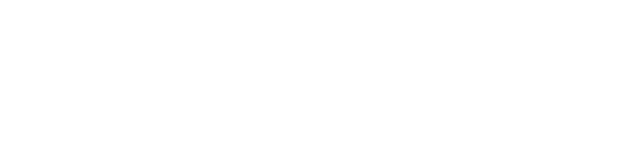
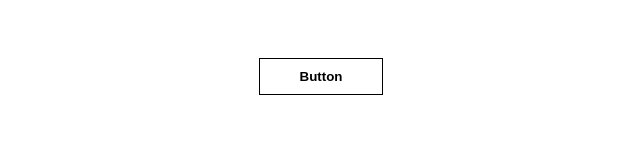
Before and after one commit to RY2291/Udemy_JS_CSS, a plain HTML site: page 02_HTMLとCSSを極める（トランジション編）/010_ホバーで色が変わるボタン/start/index.html in a window 1280 px wide. Shown: the whole page, without its empty margins (319-959 px from the left). Drawn offline with Linux system fonts and the light colour scheme.

Commit message:
[fin]ホバーとSCSS

```diff
--- a/02_HTMLとCSSを極める（トランジション編）/010_ホバーで色が変わるボタン/start/index.html
+++ b/02_HTMLとCSSを極める（トランジション編）/010_ホバーで色が変わるボタン/start/index.html
@@ -0,0 +1,15 @@
+<!DOCTYPE html>
+<html lang="en">
+<head>
+  <meta charset="UTF-8">
+  <meta http-equiv="X-UA-Compatible" content="IE=edge">
+  <meta name="viewport" content="width=device-width, initial-scale=1.0">
+  <title>Document</title>
+  <link rel="stylesheet" href="style.css">
+</head>
+<body>
+  <div id="container">
+    <button class="btn">Button</button>
+  </div>
+</body>
+</html>
--- /dev/null
+++ b/02_HTMLとCSSを極める（トランジション編）/010_ホバーで色が変わるボタン/start/style.scss
@@ -0,0 +1,23 @@
+$cWhite: white;
+$cBlack: black;
+
+.btn {
+  background-color: $cWhite;
+  color: $cBlack;
+  border: 1px solid $cBlack;
+  padding: 10px 40px;
+  font-weight: 600;
+  margin: 50px 0;
+  cursor: pointer;
+  transition: all 0.3s ease;
+
+  &:hover {
+    background-color: $cBlack;
+    color: $cWhite;
+  }
+
+}
+
+#container {
+  text-align: center;
+}
```
Also changed, not shown: 01_基礎知識/04_CSSの詳細度について/end/index.html (+1 -1 lines), 01_基礎知識/05_自動補完について/start/index.html (+11 -0 lines), 01_基礎知識/06_エディタのショートカット/vscode_shortcuts.html (+5 -7 lines), 02_HTMLとCSSを極める（トランジション編）/010_ホバーで色が変わるボタン/start/style.css (added), 1 other file.
